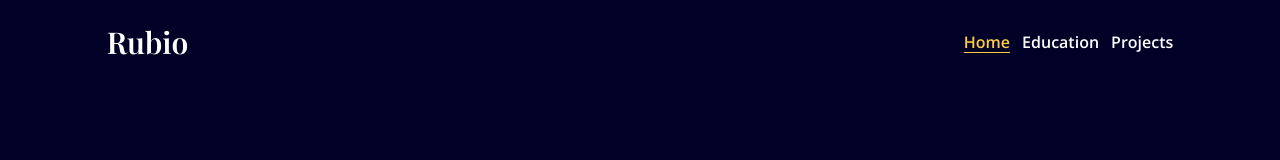
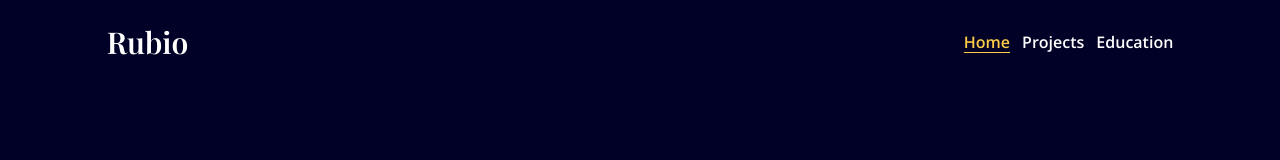
Before and after one commit to DevRubio/DevRubio.github.io, a React (Vite) app: page / in a window 1280 px wide. Shown: the top 160 px of the page. Built offline with nearby package versions, Linux system fonts and the light colour scheme; what tailwindcss-animated would draw is missing.

Commit message:
(UPDATE) Se cambia el orden de Education y proyects en el NavBar y se le agrega fondo al NavBar

```diff
--- a/src/Components/NavBar/index.jsx
+++ b/src/Components/NavBar/index.jsx
@@ -4,15 +4,14 @@ const NavBar = ()=>{
     const activeStyles = "underline underline-offset-4 text-gray-600 font-semibold text-yellow"
     const classLi = ({isActive})=> isActive ? activeStyles : 'font-semibold hover:text-yellow'
     return(
-        <nav className='z-40 w-full fixed top-0 py-6'>
+        <nav className='z-40 w-full fixed top-0 py-6 bg-deep-blue'>
             <div className="flex items-center justify-between mx-auto w-5/6">
                 <h4 className="text-3xl font-bold font-playfair">Rubio</h4>
 
                 <ul className='flex items-center gap-3 font-opensans'>
                     <li><NavLink to='/' className={classLi}>Home</NavLink></li>
+                    <li><NavLink to='/projects' className={classLi}>Projects</NavLink></li>
                     <li><NavLink to='/education' className={classLi}>Education</NavLink></li>
-                    <li><NavLink to='/projects' className={classLi}>Projects</NavLink>
-                    </li>
                 </ul>
             </div>
 
--- a/src/Pages/App/AppUI.jsx
+++ b/src/Pages/App/AppUI.jsx
@@ -9,8 +9,8 @@ import { Layout } from "../../Components/Layout"
 const AppRoutes = () =>{
     const routes = useRoutes([
         {path: "/", element: <Home/>},
+        {path: "/projects", element: <Projects/>},
         {path: "/education", element: <Education/>},
-        {path: "/projects", element: <Projects/>},
         {path: "/*", element: <NotFound/>}
     ])
     return routes
```
